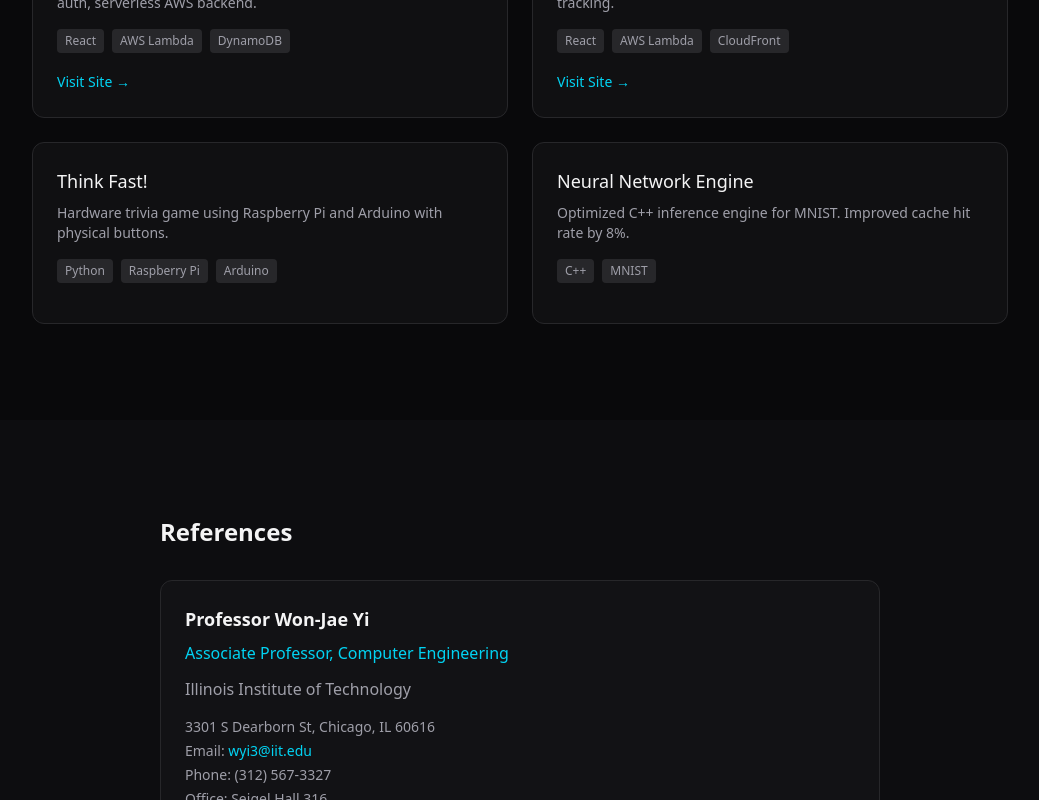
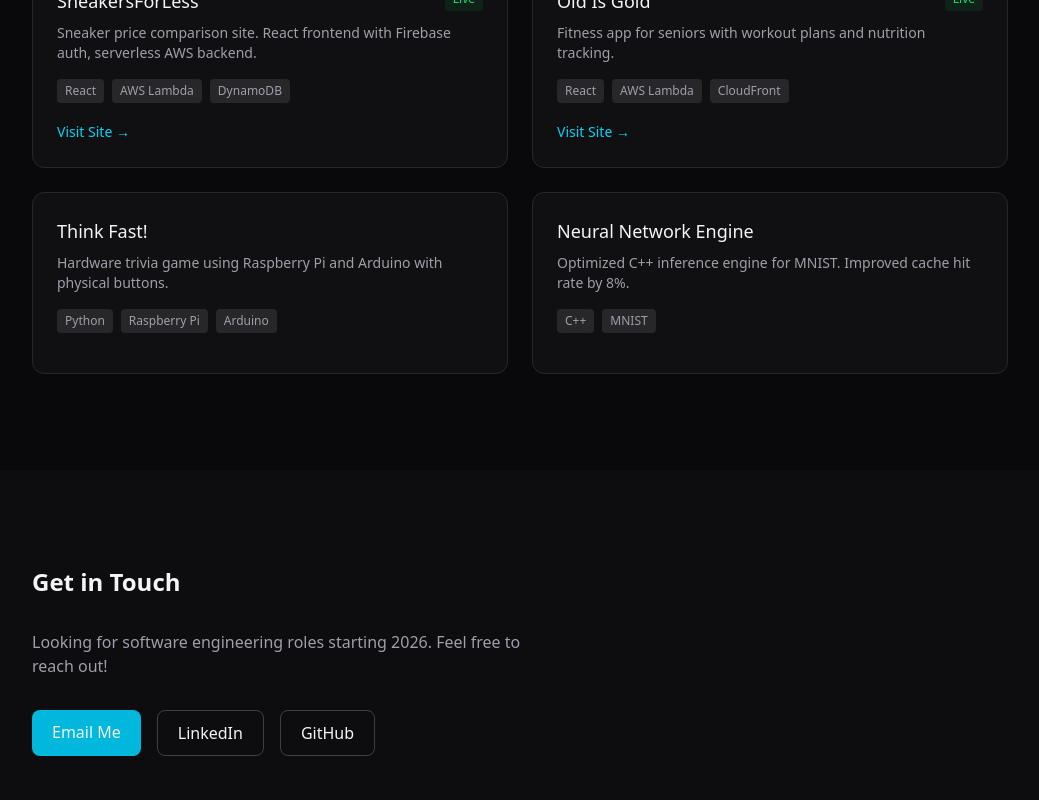
Before and after one commit to jjk30/my-portfolio, a Next.js app: page / in a window 1280 px wide. Shown: the part 2660-3460 px from the top of the page, without its empty margins (120-1159 px from the left). Built offline with nearby package versions, Linux system fonts and the light colour scheme.

Commit message:
Update resume and open in new tab

```diff
--- a/app/page.tsx
+++ b/app/page.tsx
@@ -95,7 +95,7 @@ export default function Home() {
           <div className="grid md:grid-cols-2 gap-12 mb-16">
             <div>
               <p className="text-zinc-400 mb-4">
-                I am a Computer Engineering student at Illinois Institute of Technology, recently graduated in December 2025.
+                I am a Computer Engineering student at Illinois Institute of Technology, graduating December 2025.
                 I like building things that work well and look good.
               </p>
               <p className="text-zinc-400">
@@ -125,6 +125,8 @@ export default function Home() {
                   { name: "Python", icon: "https://cdn.jsdelivr.net/gh/devicons/devicon/icons/python/python-original.svg" },
                   { name: "JavaScript", icon: "https://cdn.jsdelivr.net/gh/devicons/devicon/icons/javascript/javascript-original.svg" },
                   { name: "SQL", icon: "https://cdn.jsdelivr.net/gh/devicons/devicon/icons/mysql/mysql-original.svg" },
+                  { name: "OpenMP", icon: "https://cdn.jsdelivr.net/gh/devicons/devicon/icons/opengl/opengl-original.svg" },
+                  { name: "CUDA", icon: "https://cdn.jsdelivr.net/gh/devicons/devicon/icons/nvidia/nvidia-original.svg" },
                 ].map((skill) => (
                   <span key={skill.name} className="px-3 py-2 bg-zinc-800 border border-zinc-700 rounded-lg text-sm text-zinc-300 flex items-center gap-2">
                     <img src={skill.icon} alt={skill.name} className="w-5 h-5" />
@@ -184,7 +186,6 @@ export default function Home() {
                   { name: "GitHub Actions", icon: "https://cdn.jsdelivr.net/gh/devicons/devicon/icons/github/github-original.svg" },
                   { name: "Kubernetes", icon: "https://cdn.jsdelivr.net/gh/devicons/devicon/icons/kubernetes/kubernetes-plain.svg" },
                   { name: "Linux/Ubuntu", icon: "https://cdn.jsdelivr.net/gh/devicons/devicon/icons/linux/linux-original.svg" },
-                  { name: "OpenMP", icon: "https://cdn.jsdelivr.net/gh/devicons/devicon/icons/opengl/opengl-original.svg" },
                   { name: "VS Code", icon: "https://cdn.jsdelivr.net/gh/devicons/devicon/icons/vscode/vscode-original.svg" },
                 ].map((skill) => (
                   <span key={skill.name} className="px-3 py-2 bg-zinc-800 border border-zinc-700 rounded-lg text-sm text-zinc-300 flex items-center gap-2">
@@ -293,79 +294,22 @@ export default function Home() {
         </div>
       </section>
 
-      {/* References */}
-      <section className="py-24 bg-zinc-900/30">
-        <div className="max-w-3xl mx-auto px-6">
-          <h2 className="text-2xl font-bold mb-8">References</h2>
-
-          <div className="bg-zinc-900/50 border border-zinc-800 rounded-xl p-6">
-            <h3 className="text-lg font-semibold mb-2">Professor Won-Jae Yi</h3>
-            <p className="text-cyan-400 mb-3">Associate Professor, Computer Engineering</p>
-            <p className="text-zinc-400 mb-4">Illinois Institute of Technology</p>
-            <div className="text-zinc-400 text-sm space-y-1">
-              <p>3301 S Dearborn St, Chicago, IL 60616</p>
-              <p>Email: <a href="mailto:wyi3@iit.edu" className="text-cyan-400 hover:underline">wyi3@iit.edu</a></p>
-              <p>Phone: (312) 567-3327</p>
-              <p>Office: Seigel Hall 316</p>
-            </div>
-          </div>
-        </div>
-      </section>
-
       {/* Contact */}
       <section id="contact" className="py-24 bg-zinc-900/30">
-        <div className="max-w-3xl mx-auto px-6">
-          <h2 className="text-3xl font-bold mb-12 text-center">Get in Touch</h2>
-
-          <div className="space-y-4 mb-8">
-            {/* Email */}
-            <a href="mailto:jishnujanardanan2003@gmail.com" className="flex items-center gap-4 p-5 bg-zinc-900/50 border border-zinc-800 rounded-xl hover:border-zinc-700 transition-colors">
-              <svg className="w-6 h-6 text-zinc-400" fill="none" stroke="currentColor" strokeWidth="2" viewBox="0 0 24 24">
-                <path d="M3 8l7.89 5.26a2 2 0 002.22 0L21 8M5 19h14a2 2 0 002-2V7a2 2 0 00-2-2H5a2 2 0 00-2 2v10a2 2 0 002 2z" />
-              </svg>
-              <div>
-                <p className="font-medium">Email</p>
-                <p className="text-zinc-400">jishnujanardanan2003@gmail.com</p>
-              </div>
+        <div className="max-w-5xl mx-auto px-6">
+          <h2 className="text-2xl font-bold mb-8">Get in Touch</h2>
+          <p className="text-zinc-400 mb-8 max-w-lg">
+            Looking for software engineering roles starting 2026. Feel free to reach out!
+          </p>
+          <div className="flex flex-col sm:flex-row gap-4">
+            <a href="mailto:jishnujanardanan2003@gmail.com" className="px-5 py-2.5 bg-cyan-500 hover:bg-cyan-600 rounded-lg font-medium transition-colors text-center">
+              Email Me
             </a>
-
-            {/* Phone */}
-            <a href="tel:+13128520631" className="flex items-center gap-4 p-5 bg-zinc-900/50 border border-zinc-800 rounded-xl hover:border-zinc-700 transition-colors">
-              <svg className="w-6 h-6 text-zinc-400" fill="none" stroke="currentColor" strokeWidth="2" viewBox="0 0 24 24">
-                <path d="M3 5a2 2 0 012-2h3.28a1 1 0 01.948.684l1.498 4.493a1 1 0 01-.502 1.21l-2.257 1.13a11.042 11.042 0 005.516 5.516l1.13-2.257a1 1 0 011.21-.502l4.493 1.498a1 1 0 01.684.949V19a2 2 0 01-2 2h-1C9.716 21 3 14.284 3 6V5z" />
-              </svg>
-              <div>
-                <p className="font-medium">Phone</p>
-                <p className="text-zinc-400">+1 (312)-852-0631</p>
-              </div>
+            <a href="https://linkedin.com/in/jishnu-janardanan" target="_blank" rel="noopener noreferrer" className="px-5 py-2.5 border border-zinc-700 hover:border-zinc-500 rounded-lg font-medium transition-colors text-center">
+              LinkedIn
             </a>
-
-            {/* Location */}
-            <div className="flex items-center gap-4 p-5 bg-zinc-900/50 border border-zinc-800 rounded-xl">
-              <svg className="w-6 h-6 text-zinc-400" fill="none" stroke="currentColor" strokeWidth="2" viewBox="0 0 24 24">
-                <path d="M17.657 16.657L13.414 20.9a1.998 1.998 0 01-2.827 0l-4.244-4.243a8 8 0 1111.314 0z" />
-                <path d="M15 11a3 3 0 11-6 0 3 3 0 016 0z" />
-              </svg>
-              <div>
-                <p className="font-medium">Location</p>
-                <p className="text-zinc-400">Chicago, IL, U.S.A (Authorized to Work)</p>
-              </div>
-            </div>
-          </div>
-
-          {/* Social Links */}
-          <div className="flex justify-center gap-4">
-            <a href="https://www.linkedin.com/in/jishnu-janardanan/" target="_blank" rel="noopener noreferrer" className="flex items-center gap-2 px-6 py-3 bg-zinc-900/50 border border-zinc-800 rounded-xl hover:border-zinc-700 transition-colors">
-              <svg className="w-5 h-5" fill="currentColor" viewBox="0 0 24 24">
-                <path d="M20.447 20.452h-3.554v-5.569c0-1.328-.027-3.037-1.852-3.037-1.853 0-2.136 1.445-2.136 2.939v5.667H9.351V9h3.414v1.561h.046c.477-.9 1.637-1.85 3.37-1.85 3.601 0 4.267 2.37 4.267 5.455v6.286zM5.337 7.433c-1.144 0-2.063-.926-2.063-2.065 0-1.138.92-2.063 2.063-2.063 1.14 0 2.064.925 2.064 2.063 0 1.139-.925 2.065-2.064 2.065zm1.782 13.019H3.555V9h3.564v11.452zM22.225 0H1.771C.792 0 0 .774 0 1.729v20.542C0 23.227.792 24 1.771 24h20.451C23.2 24 24 23.227 24 22.271V1.729C24 .774 23.2 0 22.222 0h.003z"/>
-              </svg>
-              <span>LinkedIn</span>
-            </a>
-            <a href="https://github.com/jjk30" target="_blank" rel="noopener noreferrer" className="flex items-center gap-2 px-6 py-3 bg-zinc-900/50 border border-zinc-800 rounded-xl hover:border-zinc-700 transition-colors">
-              <svg className="w-5 h-5" fill="currentColor" viewBox="0 0 24 24">
-                <path d="M12 0c-6.626 0-12 5.373-12 12 0 5.302 3.438 9.8 8.207 11.387.599.111.793-.261.793-.577v-2.234c-3.338.726-4.033-1.416-4.033-1.416-.546-1.387-1.333-1.756-1.333-1.756-1.089-.745.083-.729.083-.729 1.205.084 1.839 1.237 1.839 1.237 1.07 1.834 2.807 1.304 3.492.997.107-.775.418-1.305.762-1.604-2.665-.305-5.467-1.334-5.467-5.931 0-1.311.469-2.381 1.236-3.221-.124-.303-.535-1.524.117-3.176 0 0 1.008-.322 3.301 1.23.957-.266 1.983-.399 3.003-.404 1.02.005 2.047.138 3.006.404 2.291-1.552 3.297-1.23 3.297-1.23.653 1.653.242 2.874.118 3.176.77.84 1.235 1.911 1.235 3.221 0 4.609-2.807 5.624-5.479 5.921.43.372.823 1.102.823 2.222v3.293c0 .319.192.694.801.576 4.765-1.589 8.199-6.086 8.199-11.386 0-6.627-5.373-12-12-12z"/>
-              </svg>
-              <span>GitHub</span>
+            <a href="https://github.com/jjk30" target="_blank" rel="noopener noreferrer" className="px-5 py-2.5 border border-zinc-700 hover:border-zinc-500 rounded-lg font-medium transition-colors text-center">
+              GitHub
             </a>
           </div>
         </div>
```
Also changed, not shown: 1 other file (tests, documents, lock files or other folders).
